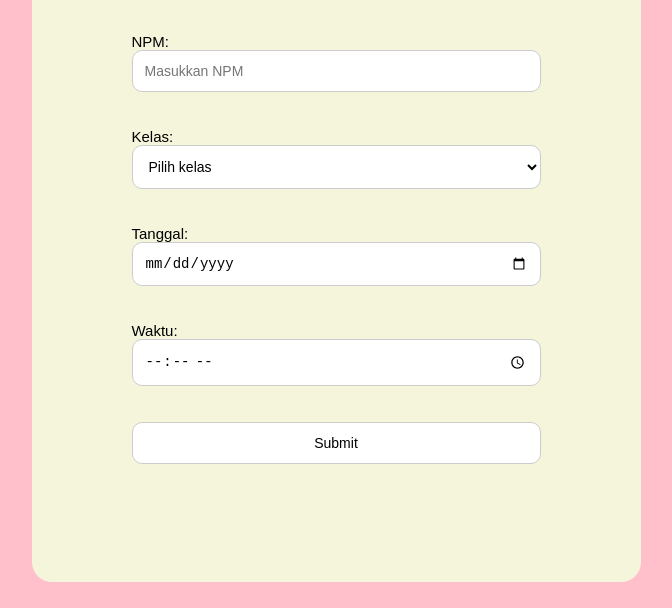
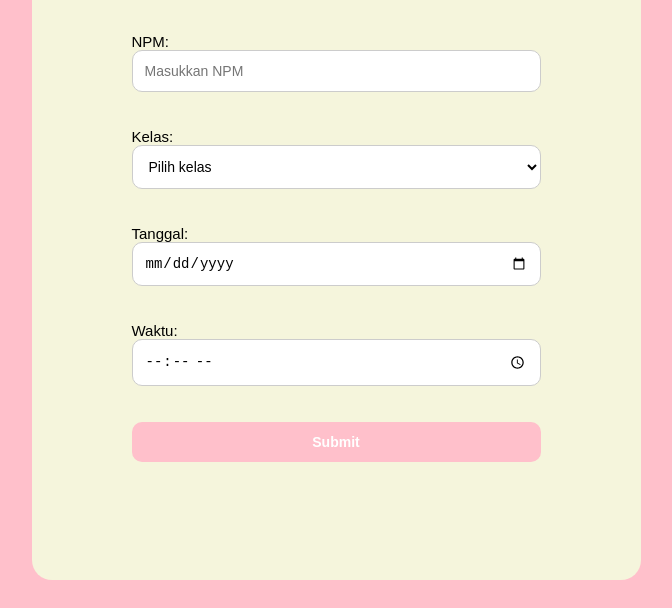
Before and after one commit to Dilaalya/PEMWEB, a plain HTML site: page form.html in a window 1280 px wide. Shown: the part 250-858 px from the top of the page, without its empty margins (304-976 px from the left). Drawn offline with Linux system fonts and the light colour scheme.

Commit message:
Update form.css

```diff
--- a/form.css
+++ b/form.css
@@ -25,14 +25,14 @@ input, select {
     font-size: 14px;
 }
 
-button{
-    background-color: pink
-    color: whitesmoke;
-    border:none;
-    padding: 0.5em 1.5em;
-    border-radius: 4px;
-
-
+input[type="submit"] {
+    width: 100%;
+    padding: 12px;
+    background-color: pink;
+    color: white;
+    border: none;
+    border-radius: 10px;
+    font-weight: bold;
 }
 
 label{
```
